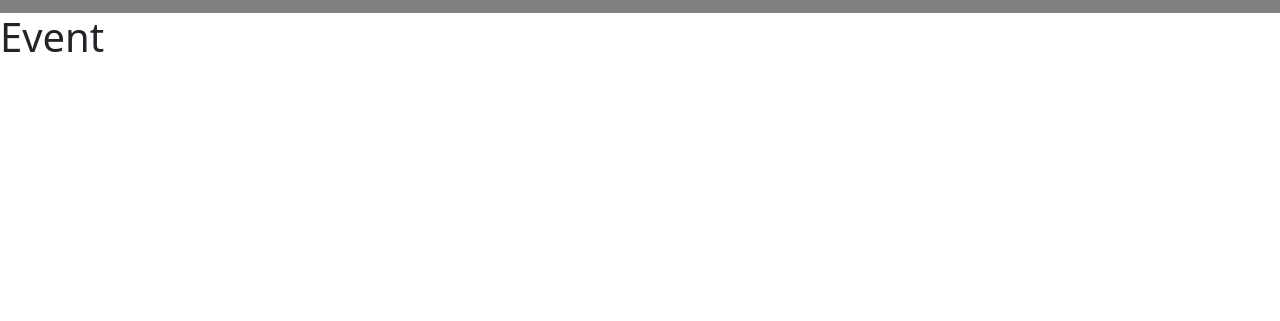
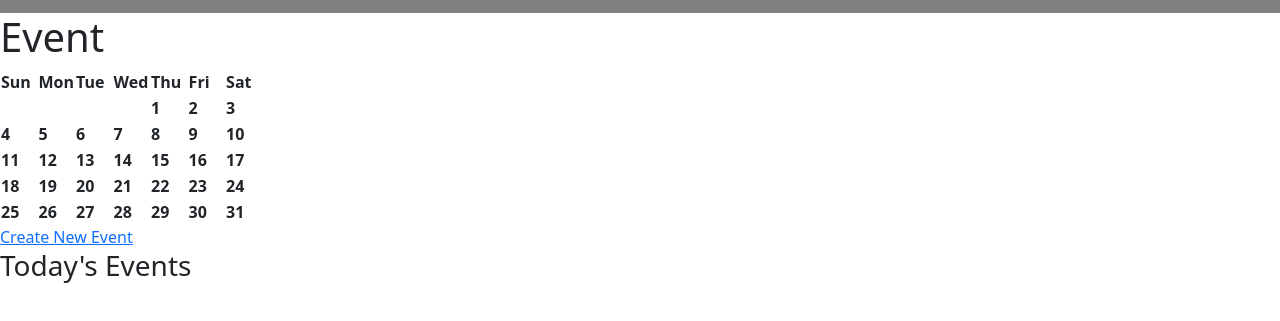
Before and after one commit to KylieYee/1800_202630_DTC06, a website built with Vite: page Event.html in a window 1280 px wide. Shown: the part 77-398 px from the top of the page. Built offline with nearby package versions, Linux system fonts and the light colour scheme.

Commit message:
base calendar

```diff
--- a/Event.html
+++ b/Event.html
@@ -46,7 +46,74 @@
 <!-- Navigation bar end -->
     <main>
         <h1> Event </h1>
+        <table>
+          <thead>
+            <th style="width: 14.28%;">Sun</th>
+            <th style="width: 14.28%;">Mon</th>
+            <th style="width: 14.28%;">Tue</th>
+            <th style="width: 14.28%;">Wed</th>
+            <th style="width: 14.28%;">Thu</th>
+            <th style="width: 14.28%;">Fri</th>
+            <th style="width: 14.28%;">Sat</th>
+          </thead>
+          <tbody>
+            <!-- Row 1 -->
+          <tr>
+            <td class="empty-day"></td>
+            <td class="empty-day"></td>
+            <td class="empty-day"></td>
+            <td class="empty-day"></td>
+            <td class="calendar-day fw-bold">1</td>
+            <td class="calendar-day fw-bold">2</td>
+            <td class="calendar-day fw-bold">3</td>
+          </tr>
+          <!-- Row 2 -->
+          <tr>
+            <td class="calendar-day fw-bold">4</td>
+            <td class="calendar-day fw-bold">5</td>
+            <td class="calendar-day fw-bold">6</td>
+            <td class="calendar-day fw-bold">7</td>
+            <td class="calendar-day fw-bold">8</td>
+            <td class="calendar-day fw-bold">9</td>
+            <td class="calendar-day fw-bold">10</td>
+          </tr>
+          <!-- Row 3 -->
+           <tr>
+            <td class="calendar-day fw-bold">11</td>
+            <td class="calendar-day fw-bold">12</td>
+            <td class="calendar-day fw-bold">13</td>
+            <td class="calendar-day fw-bold">14</td>
+            <td class="calendar-day fw-bold">15</td>
+            <td class="calendar-day fw-bold">16</td>
+            <td class="calendar-day fw-bold">17</td>
+          </tr>
+          <!-- Row 4 -->
+           <tr>
+            <td class="calendar-day fw-bold">18</td>
+            <td class="calendar-day fw-bold">19</td>
+            <td class="calendar-day fw-bold">20</td>
+            <td class="calendar-day fw-bold">21</td>
+            <td class="calendar-day fw-bold">22</td>
+            <td class="calendar-day fw-bold">23</td>
+            <td class="calendar-day fw-bold">24</td>
+          </tr>
+          <!-- Row 5-->
+          <tr>
+            <td class="calendar-day fw-bold">25</td>
+            <td class="calendar-day fw-bold">26</td>
+            <td class="calendar-day fw-bold">27</td>
+            <td class="calendar-day fw-bold">28</td>
+            <td class="calendar-day fw-bold">29</td>
+            <td class="calendar-day fw-bold">30</td>
+            <td class="calendar-day fw-bold">31</td>
+          </tr>
+          </tbody>
+        </table>
 
+        <a href="createEvent.html">Create New Event</a>
+
+        <h3>Today's Events</h3>
+        </br>
     </main>
 
 
```
Also changed, not shown: createEvent.html (added, +40 -0 lines).
